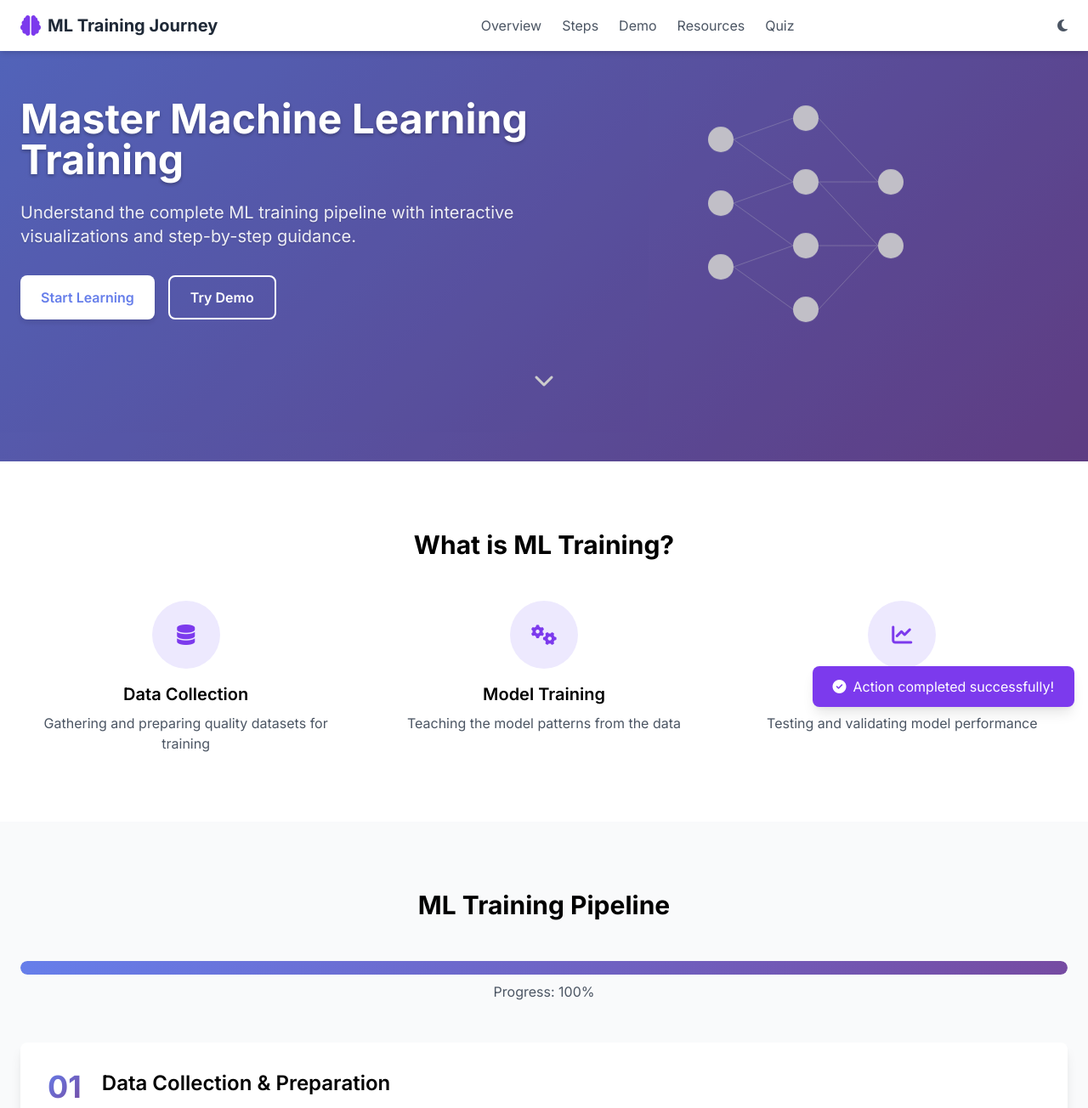
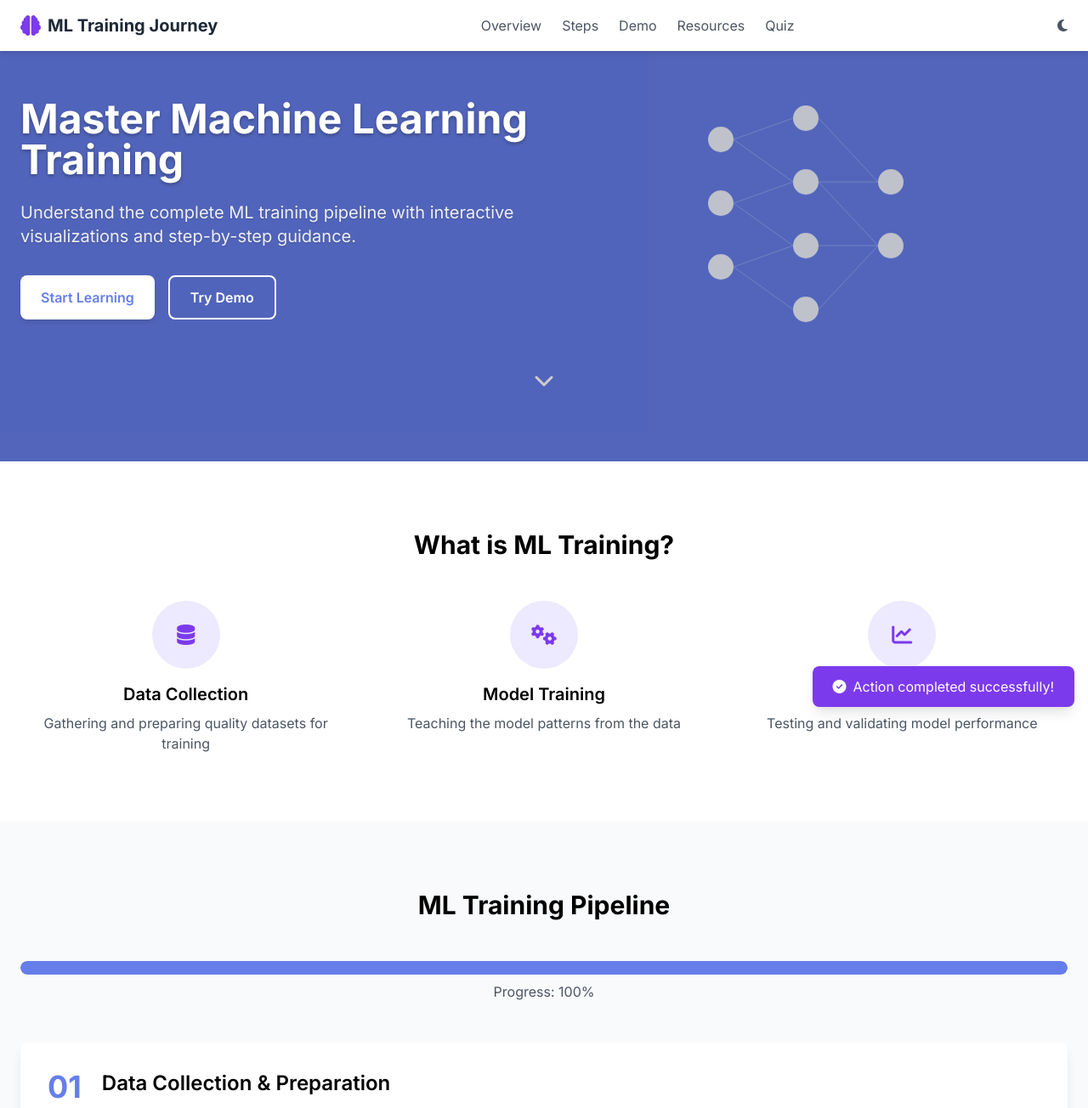
Before and after one commit to satorucommit/ML-Learning-Web, a plain HTML site: page index.html in a window 1280 px wide. Shown: the top 1304 px of the page at 85% size. Drawn offline with nearby package versions, Linux system fonts and the light colour scheme.

Commit message:
small updates in ui

```diff
--- a/index.html
+++ b/index.html
@@ -48,7 +48,7 @@
     </nav>
 
     <!-- Hero Section -->
-    <section class="hero-section gradient-bg text-white pt-24 pb-20">
+    <section class="hero-section bg-purple-500 text-white pt-24 pb-20">
         <div class="container mx-auto px-6">
             <div class="flex flex-col md:flex-row items-center">
                 <div class="md:w-1/2 mb-10 md:mb-0 hero-content">
@@ -149,7 +149,7 @@
             <!-- Progress Bar -->
             <div class="mb-12">
                 <div class="bg-gray-200 rounded-full h-4 overflow-hidden">
-                    <div id="progressBar" class="progress-bar bg-gradient-to-r from-purple-500 to-purple-700 h-full" style="width: 0%"></div>
+                    <div id="progressBar" class="progress-bar bg-purple-500 h-full" style="width: 0%"></div>
                 </div>
                 <p class="text-center mt-2 text-gray-600">Progress: <span id="progressText">0%</span></p>
             </div>
--- a/styles.css
+++ b/styles.css
@@ -1,11 +1,11 @@
-    @import url('https://fonts.googleapis.com/css2?family=Inter:wght@300;400;500;600;700;800&display=swap');
+@import url('https://fonts.googleapis.com/css2?family=Inter:wght@300;400;500;600;700;800&display=swap');
 
 * {
     font-family: 'Inter', sans-serif;
 }
 
 .gradient-bg {
-    background: linear-gradient(135deg, #667eea 0%, #764ba2 100%);
+    background: #667eea;
 }
 
 .card-hover {
@@ -18,10 +18,8 @@
 }
 
 .step-number {
-    background: linear-gradient(135deg, #667eea 0%, #764ba2 100%);
-    -webkit-background-clip: text;
-    -webkit-text-fill-color: transparent;
-    background-clip: text;
+    color: #667eea;
+    font-weight: bold;
 }
 
 .neural-network {
@@ -129,7 +127,7 @@
     left: 0;
     width: 5px;
     height: 100%;
-    background: linear-gradient(135deg, #667eea 0%, #764ba2 100%);
+    background: #667eea;
     opacity: 0;
     transition: opacity 0.3s ease;
 }
@@ -308,7 +306,7 @@
 
 .progress-bar {
     height: 100%;
-    background: linear-gradient(90deg, #667eea 0%, #764ba2 100%);
+    background: #667eea;
     border-radius: 9999px;
     transition: width 0.5s ease;
 }
@@ -382,7 +380,7 @@
 
 /* Hero section improvements for better visibility */
 .hero-section {
-    background: linear-gradient(135deg, #667eea 0%, #764ba2 100%);
+    background: #667eea;
     color: #ffffff;
     position: relative;
     overflow: hidden;
@@ -441,7 +439,7 @@
 
 /* Dark mode adjustments for hero section */
 .dark-mode .hero-section {
-    background: linear-gradient(135deg, #4c51bf 0%, #553c9a 100%);
+    background: #4c51bf;
 }
 
 .dark-mode .hero-section::before {
```
